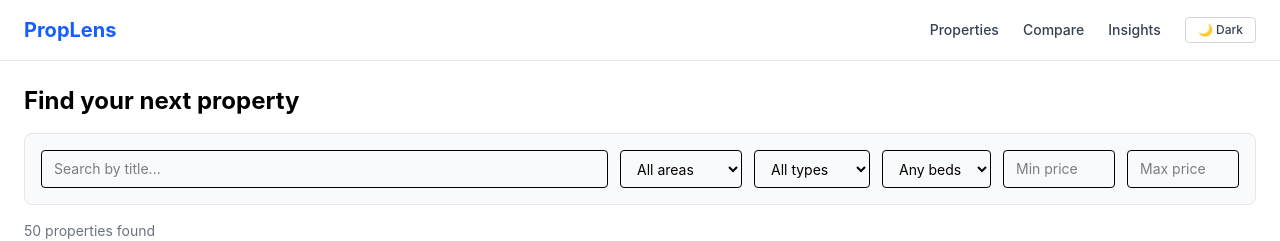
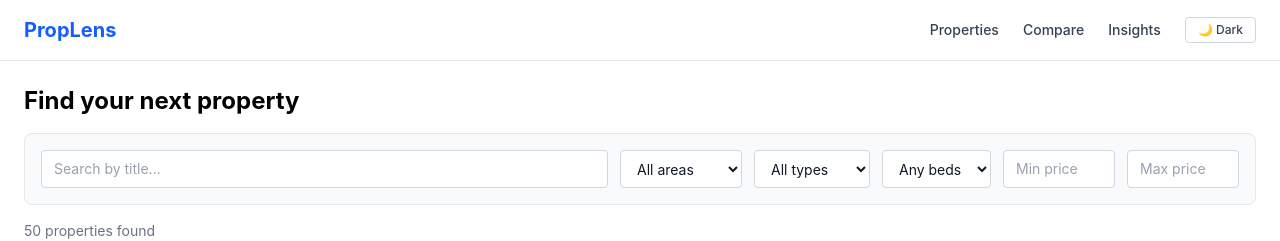
Before and after one commit to younusalinahid/proplens-real-estate-platform, a React (Vite) app: page /properties in a window 1280 px wide. Shown: the top 241 px of the page. Built offline with nearby package versions, Linux system fonts and the light colour scheme.

Commit message:
dark mode inprove

```diff
--- a/src/components/FilterPanel.tsx
+++ b/src/components/FilterPanel.tsx
@@ -1,4 +1,4 @@
-import type {FilterState, PropertyType} from "../types/property";
+import type { FilterState, PropertyType } from "../types/property";
 
 interface FilterPanelProps {
     filters: FilterState;
@@ -8,25 +8,28 @@ interface FilterPanelProps {
 const AREAS = ["Gulshan", "Banani", "Dhanmondi", "Uttara", "Mirpur"];
 const TYPES: PropertyType[] = ["Apartment", "House", "Villa"];
 
-function FilterPanel({filters, onChange}: FilterPanelProps) {
+function FilterPanel({ filters, onChange }: FilterPanelProps) {
     function update(partial: Partial<FilterState>) {
-        onChange({...filters, ...partial});
+        onChange({ ...filters, ...partial });
     }
 
+    const inputClass =
+        "border border-gray-300 dark:border-gray-600 rounded px-3 py-2 text-sm bg-white dark:bg-gray-800 text-gray-900 dark:text-white placeholder:text-gray-400 dark:placeholder:text-gray-500";
+
     return (
-        <div className="flex flex-wrap gap-3 p-4 bg-gray-50 rounded-lg border border-gray-200">
+        <div className="flex flex-wrap gap-3 p-4 bg-gray-50 dark:bg-gray-800/50 rounded-lg border border-gray-200 dark:border-gray-700">
             <input
                 type="text"
                 placeholder="Search by title..."
-                className="border rounded px-3 py-2 text-sm flex-1 min-w-[180px]"
+                className={`${inputClass} flex-1 min-w-[180px]`}
                 value={filters.search ?? ""}
-                onChange={(e) => update({search: e.target.value || undefined})}
+                onChange={(e) => update({ search: e.target.value || undefined })}
             />
 
             <select
-                className="border rounded px-3 py-2 text-sm"
+                className={inputClass}
                 value={filters.area ?? ""}
-                onChange={(e) => update({area: e.target.value || undefined})}
+                onChange={(e) => update({ area: e.target.value || undefined })}
             >
                 <option value="">All areas</option>
                 {AREAS.map((area) => (
@@ -37,10 +40,10 @@ function FilterPanel({filters, onChange}: FilterPanelProps) {
             </select>
 
             <select
-                className="border rounded px-3 py-2 text-sm"
+                className={inputClass}
                 value={filters.type ?? ""}
                 onChange={(e) =>
-                    update({type: (e.target.value as PropertyType) || undefined})
+                    update({ type: (e.target.value as PropertyType) || undefined })
                 }
             >
                 <option value="">All types</option>
@@ -52,7 +55,7 @@ function FilterPanel({filters, onChange}: FilterPanelProps) {
             </select>
 
             <select
-                className="border rounded px-3 py-2 text-sm"
+                className={inputClass}
                 value={filters.minBedrooms ?? ""}
                 onChange={(e) =>
                     update({
@@ -71,7 +74,7 @@ function FilterPanel({filters, onChange}: FilterPanelProps) {
             <input
                 type="number"
                 placeholder="Min price"
-                className="border rounded px-3 py-2 text-sm w-28"
+                className={`${inputClass} w-28`}
                 value={filters.minPrice ?? ""}
                 onChange={(e) =>
                     update({
@@ -83,7 +86,7 @@ function FilterPanel({filters, onChange}: FilterPanelProps) {
             <input
                 type="number"
                 placeholder="Max price"
-                className="border rounded px-3 py-2 text-sm w-28"
+                className={`${inputClass} w-28`}
                 value={filters.maxPrice ?? ""}
                 onChange={(e) =>
                     update({
--- a/src/components/Hero.tsx
+++ b/src/components/Hero.tsx
@@ -8,7 +8,7 @@ function Hero() {
                 <h1 className="text-4xl font-bold mb-4">
                     Find your next property with confidence
                 </h1>
-                <p className="text-gray-600 mb-6 max-w-xl mx-auto">
+                <p className="text-gray-600 dark:text-gray-300 mb-6 max-w-xl mx-auto">
                     Explore listings, compare options, and understand the market before you decide.
                 </p>
                 <Link to="/properties"
--- a/src/components/PropertyCard.tsx
+++ b/src/components/PropertyCard.tsx
@@ -18,9 +18,9 @@ function PropertyCard({property}: PropertyCardProps) {
 
     return (
         <div
-            className="relative rounded-lg overflow-hidden border border-gray-200 hover:shadow-lg transition-shadow bg-white">
+            className="relative rounded-lg overflow-hidden border border-gray-200 dark:border-gray-700 hover:shadow-lg transition-shadow bg-white dark:bg-gray-800">
             <label
-                className="absolute top-2 left-2 z-10 bg-white/90 rounded px-2 py-1 flex items-center gap-1 text-xs font-medium cursor-pointer">
+                className="absolute top-2 left-2 z-10 bg-white/90 dark:bg-gray-900/90 dark:text-white rounded px-2 py-1 flex items-center gap-1 text-xs font-medium cursor-pointer">
                 <input
                     type="checkbox"
                     checked={isSelected}
@@ -36,20 +36,20 @@ function PropertyCard({property}: PropertyCardProps) {
                         alt={property.title}
                         className="w-full h-48 object-cover"
                     />
-                    <span className="absolute top-2 right-2 bg-white/90 text-sm font-semibold px-2 py-1 rounded">
+                    <span className="absolute top-2 right-2 bg-white/90 dark:bg-gray-900/90 dark:text-white text-sm font-semibold px-2 py-1 rounded">
                     Score {property.score.overall}
                 </span>
                 </div>
 
                 <div className="p-4">
-                    <h3 className="font-semibold text-lg truncate">{property.title}</h3>
-                    <p className="text-gray-500 text-sm">
+                    <h3 className="font-semibold text-lg truncate dark:text-white">{property.title}</h3>
+                    <p className="text-gray-500 dark:text-gray-400 text-sm">
                         {property.location.area}, {property.location.city}
                     </p>
 
-                    <p className="text-blue-600 font-bold mt-2">{priceLable}</p>
+                    <p className="text-blue-600 dark:text-blue-400 font-bold mt-2">{priceLable}</p>
 
-                    <div className="flex gap-3 text-sm text-gray-600 mt-2">
+                    <div className="flex gap-3 text-sm text-gray-600 dark:text-gray-400 mt-2">
                         <span>{property.bedrooms} bed</span>
                         <span>{property.bathrooms} bath</span>
                         <span>{property.size} sqft</span>
--- a/src/features/DiscoveryPage.tsx
+++ b/src/features/DiscoveryPage.tsx
@@ -1,11 +1,10 @@
-import {useEffect, useMemo, useState} from "react";
+import {useMemo, useState} from "react";
 import {useSearchParams} from "react-router-dom";
 import propertiesData from "./../data/properties.json";
 import type {FilterState, Property} from "./../types/property";
 import FilterPanel from "./../components/FilterPanel";
 import PropertyCard from "../components/PropertyCard.tsx";
 import PropertyMap from "../components/PropertyMap.tsx";
-import PropertyCardSkeleton from "../components/PropertyCardSkeleton.tsx";
 
 const properties = propertiesData as Property[];
 
@@ -29,13 +28,6 @@ function filterProperties(items: Property[], filters: FilterState): Property[] {
 function DiscoveryPage() {
     const [searchParams, setSearchParams] = useSearchParams();
     const [selectedId, setSelectedId] = useState<string | null>(null);
-    const [isLoading, setIsLoading] = useState(true);
-
-    useEffect(() => {
-        setIsLoading(true);
-        const timer = setTimeout(() => setIsLoading(false), 600);
-        return () => clearTimeout(timer);
-    }, [searchParams]);
 
     const filters: FilterState = {
         search: searchParams.get("search") ?? undefined,
@@ -70,22 +62,16 @@ function DiscoveryPage() {
 
     return (
         <div className="max-w-7xl mx-auto p-6">
-            <h1 className="text-2xl font-bold mb-4">Find your next property</h1>
+            <h1 className="text-2xl font-bold mb-4 dark:text-white">Find your next property</h1>
 
             <FilterPanel filters={filters} onChange={handleFilterChange}/>
 
-            <p className="text-sm text-gray-500 mt-4 mb-3">
+            <p className="text-sm text-gray-500 dark:text-gray-400 mt-4 mb-3">
                 {filtered.length} properties found
             </p>
 
-            {isLoading ? (
-                <div className="grid grid-cols-1 sm:grid-cols-2 lg:grid-cols-3 xl:grid-cols-4 gap-5">
-                    {Array.from({length: 8}).map((_, i) => (
-                        <PropertyCardSkeleton key={i}/>
-                    ))}
-                </div>
-            ) : filtered.length === 0 ? (
-                <p className="text-gray-500 py-12 text-center">
+            {filtered.length === 0 ? (
+                <p className="text-gray-500 dark:text-gray-400 py-12 text-center">
                     No properties match your filters.
                 </p>
             ) : (
@@ -102,7 +88,7 @@ function DiscoveryPage() {
                     </div>
 
                     <div className="mt-8">
-                        <h2 className="font-semibold mb-3">Map view</h2>
+                        <h2 className="font-semibold mb-3 dark:text-white">Map view</h2>
                         <PropertyMap properties={filtered} selectedId={selectedId}/>
                     </div>
                 </>
```
